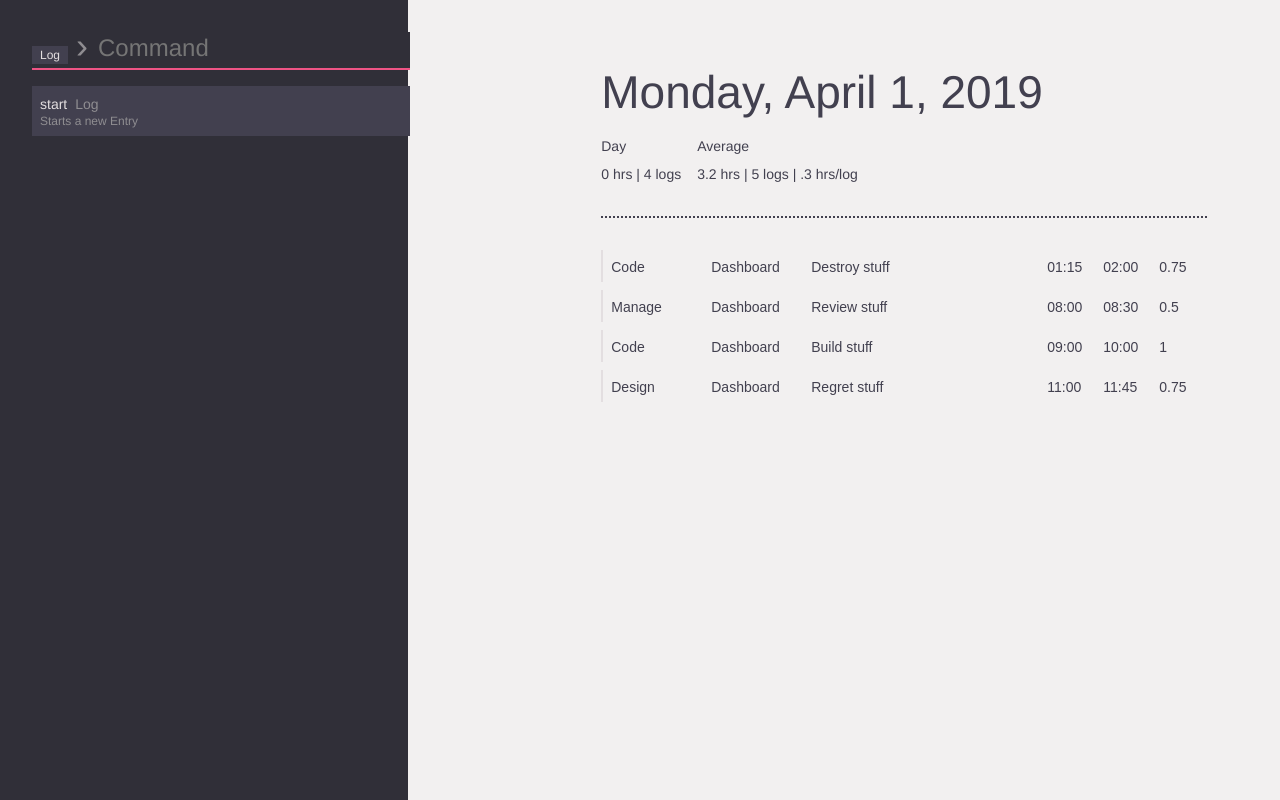
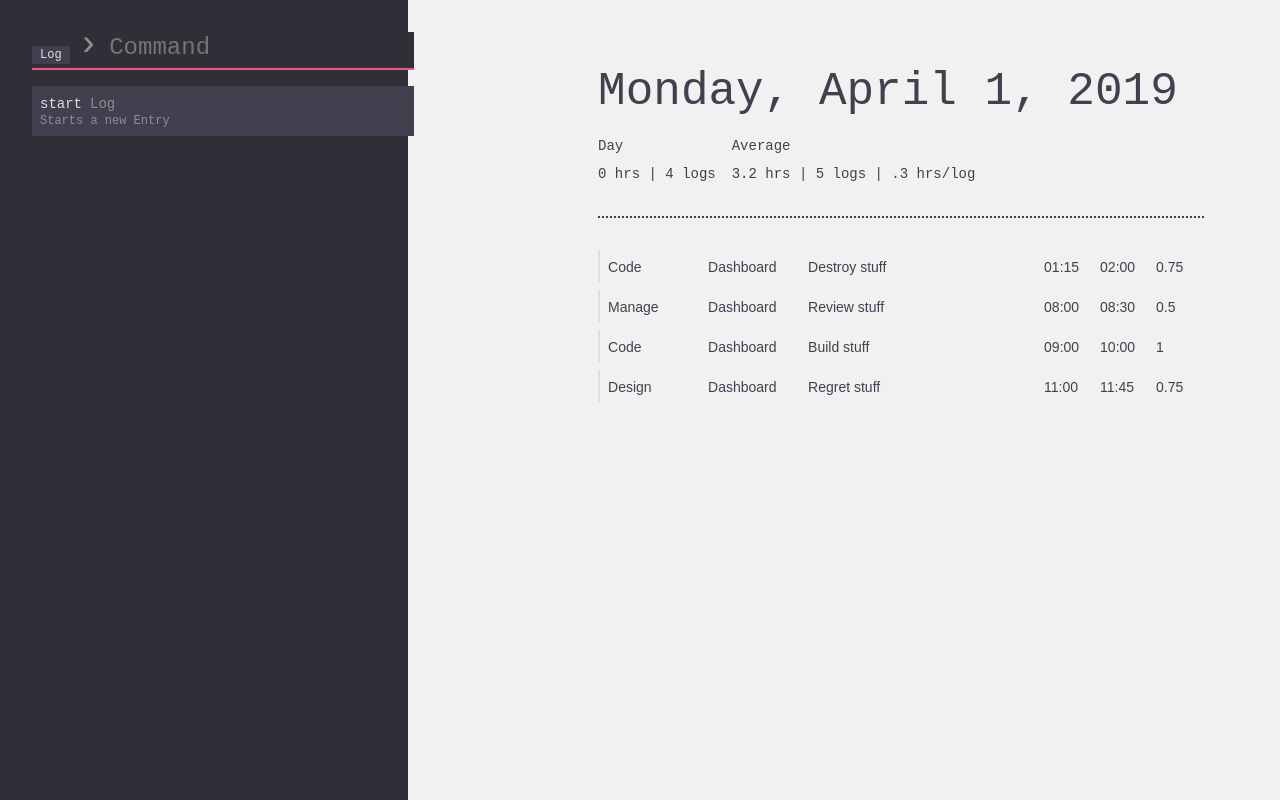
Before and after one commit to webdesserts/logger, a React app: page / in a window 1280 px wide. Built offline with nearby package versions, Linux system fonts and the light colour scheme.

Commit message:
clean up Global styles
-globals now use theme styles too so the whole app is now themable

```diff
--- a/src/styles/Globals.ts
+++ b/src/styles/Globals.ts
@@ -1,16 +1,18 @@
 import { createGlobalStyle } from "styled-components";
-import * as colors from '../brand/colors';
-import * as fonts from './text';
+import { colors } from './colors';
+import * as text from './text';
 
 export const GlobalStyles = createGlobalStyle`
   :root {
-    ${fonts.fontFamilies.body};
-    ${fonts.body};
-    color: ${colors.darkAlt};
+    ${text.fontFamilies.body};
+    ${text.body};
+    color: ${colors.text};
+    background-color: ${colors.bkg};
   }
 
-  html, body {
-    background-color: ${colors.light};
+  html, body, #root {
+    height: 100%;
+    background-color: inherit;
   }
 
   [href] {
@@ -19,20 +21,16 @@ export const GlobalStyles = createGlobalStyle`
   }
 
   *::selection {
-    background-color: ${colors.dark};
-    color: ${colors.light};
-  }
-
-  html, body, #root {
-    height: 100%;
+    background-color: ${colors.bkgInverted};
+    color: ${colors.textInverted};
   }
 
   code {
-    font-family: ${fonts.fontFamilies.mono};
   }
 
   #root {
     display: grid;
     grid-auto-flow: column;
+    font-family: ${text.fontFamilies.mono};
   }
 `;
```
